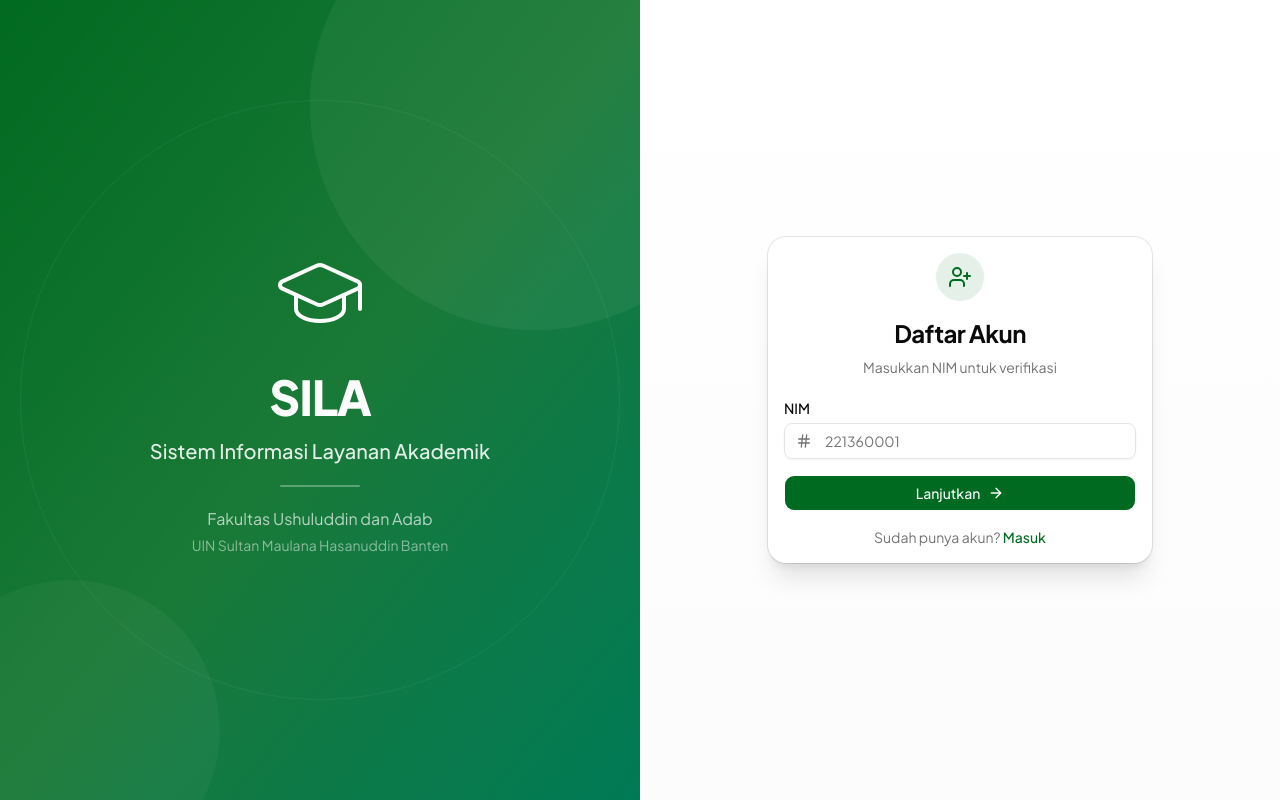
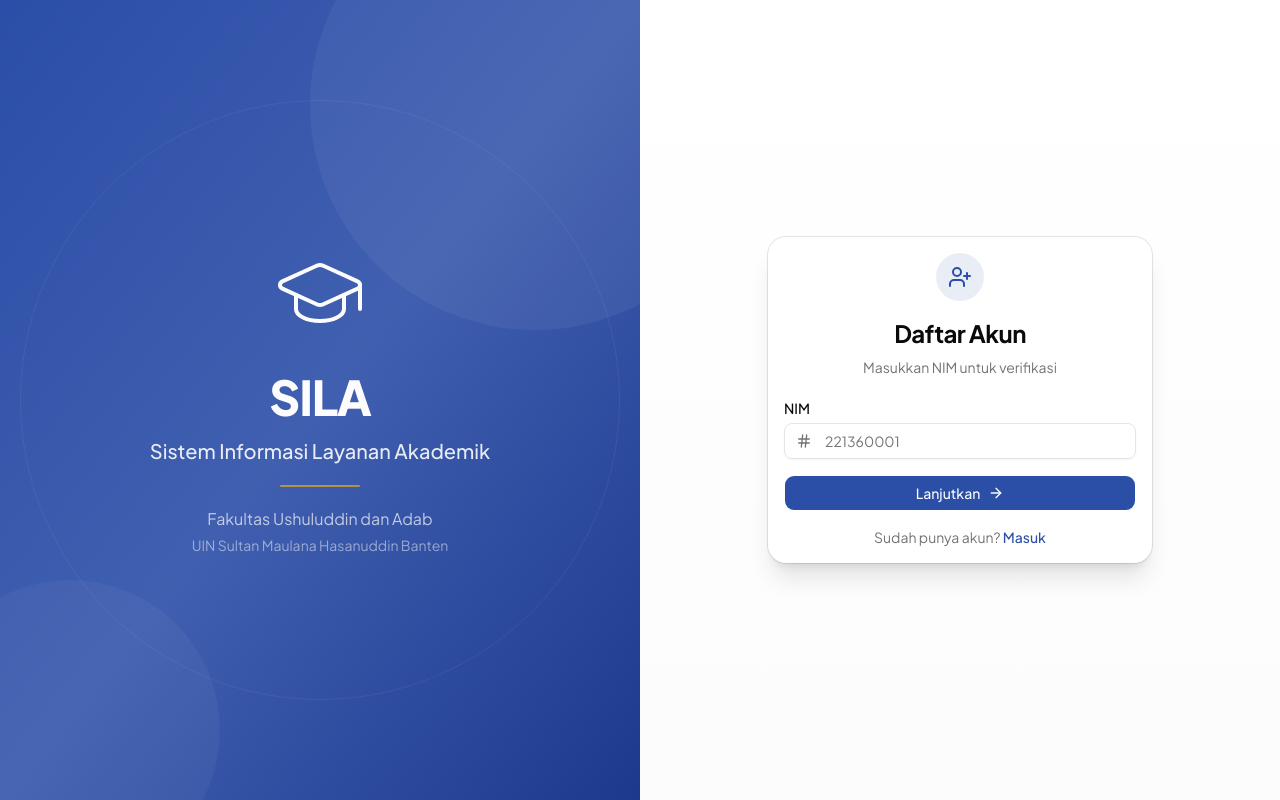
Before and after one commit to zakymujayin/e-layanan, a Next.js app: page /register in a window 1280 px wide. Built offline with nearby package versions, Linux system fonts and the light colour scheme; no server answers.

Commit message:
style: change brand color from green to blue+gold (UIN SMH Banten)

```diff
--- a/src/app/(auth)/layout.tsx
+++ b/src/app/(auth)/layout.tsx
@@ -4,7 +4,7 @@
   return (
     <div className="flex min-h-screen">
       {/* KIRI: Brand Panel — desktop only */}
-      <div className="hidden lg:flex lg:w-1/2 bg-gradient-to-br from-primary via-primary/90 to-emerald-700 flex-col justify-center items-center text-primary-foreground p-12 relative overflow-hidden">
+      <div className="hidden lg:flex lg:w-1/2 bg-gradient-to-br from-primary via-primary/90 to-blue-900 flex-col justify-center items-center text-primary-foreground p-12 relative overflow-hidden">
         <div className="absolute top-[-120px] right-[-120px] w-[450px] h-[450px] rounded-full bg-white/5" />
         <div className="absolute bottom-[-80px] left-[-80px] w-[300px] h-[300px] rounded-full bg-white/[0.04]" />
         <div className="absolute top-1/2 left-1/2 -translate-x-1/2 -translate-y-1/2 w-[600px] h-[600px] rounded-full border border-white/[0.06]" />
@@ -14,7 +14,7 @@
         <p className="text-xl font-medium opacity-90 relative z-10">
           Sistem Informasi Layanan Akademik
         </p>
-        <div className="w-20 h-[2px] bg-white/30 rounded-full my-5" />
+        <div className="w-20 h-[2px] bg-amber-400/60 rounded-full my-5" />
         <p className="text-base opacity-70 relative z-10">
           Fakultas Ushuluddin dan Adab
         </p>
--- a/src/app/globals.css
+++ b/src/app/globals.css
@@ -55,32 +55,32 @@
   --card-foreground: oklch(0.145 0 0);
   --popover: oklch(1 0 0);
   --popover-foreground: oklch(0.145 0 0);
-  --primary: oklch(0.45 0.15 150);
+  --primary: oklch(0.45 0.15 265);
   --primary-foreground: oklch(0.99 0 0);
-  --secondary: oklch(0.95 0.02 150);
-  --secondary-foreground: oklch(0.25 0.08 150);
+  --secondary: oklch(0.93 0.05 90);
+  --secondary-foreground: oklch(0.3 0.05 90);
   --muted: oklch(0.97 0 0);
   --muted-foreground: oklch(0.556 0 0);
-  --accent: oklch(0.95 0.02 150);
-  --accent-foreground: oklch(0.25 0.08 150);
+  --accent: oklch(0.75 0.16 85);
+  --accent-foreground: oklch(0.3 0.08 90);
   --destructive: oklch(0.577 0.245 27.325);
   --border: oklch(0.922 0 0);
   --input: oklch(0.922 0 0);
-  --ring: oklch(0.5 0.15 150);
-  --chart-1: oklch(0.45 0.15 150);
-  --chart-2: oklch(0.35 0.1 170);
-  --chart-3: oklch(0.55 0.12 140);
-  --chart-4: oklch(0.65 0.15 130);
-  --chart-5: oklch(0.5 0.18 160);
+  --ring: oklch(0.5 0.15 265);
+  --chart-1: oklch(0.45 0.15 265);
+  --chart-2: oklch(0.75 0.16 85);
+  --chart-3: oklch(0.5 0.12 230);
+  --chart-4: oklch(0.65 0.15 250);
+  --chart-5: oklch(0.6 0.18 270);
   --radius: 0.625rem;
   --sidebar: oklch(0.985 0 0);
   --sidebar-foreground: oklch(0.145 0 0);
-  --sidebar-primary: oklch(0.45 0.15 150);
+  --sidebar-primary: oklch(0.45 0.15 265);
   --sidebar-primary-foreground: oklch(0.99 0 0);
-  --sidebar-accent: oklch(0.95 0.02 150);
-  --sidebar-accent-foreground: oklch(0.25 0.08 150);
+  --sidebar-accent: oklch(0.93 0.05 90);
+  --sidebar-accent-foreground: oklch(0.3 0.05 90);
   --sidebar-border: oklch(0.922 0 0);
-  --sidebar-ring: oklch(0.5 0.15 150);
+  --sidebar-ring: oklch(0.5 0.15 265);
 }
 
 .dark {
@@ -90,14 +90,14 @@
   --card-foreground: oklch(0.985 0 0);
   --popover: oklch(0.205 0 0);
   --popover-foreground: oklch(0.985 0 0);
-  --primary: oklch(0.5 0.15 150);
+  --primary: oklch(0.5 0.15 265);
   --primary-foreground: oklch(0.99 0 0);
   --secondary: oklch(0.269 0 0);
   --secondary-foreground: oklch(0.985 0 0);
   --muted: oklch(0.269 0 0);
   --muted-foreground: oklch(0.708 0 0);
-  --accent: oklch(0.3 0.05 150);
-  --accent-foreground: oklch(0.985 0 0);
+  --accent: oklch(0.65 0.15 85);
+  --accent-foreground: oklch(0.15 0.05 90);
   --destructive: oklch(0.704 0.191 22.216);
   --border: oklch(1 0 0 / 10%);
   --input: oklch(1 0 0 / 15%);
```
